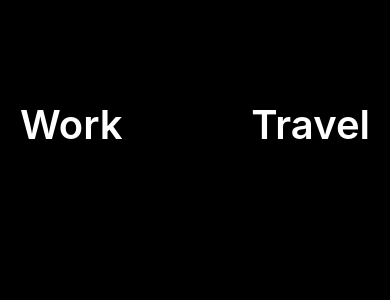
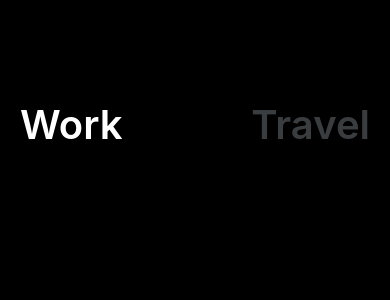
Before and after one commit to canadaprogrammer/react-native-todo-app, a React Native app: screen / in a window 390 px wide. Shown: the top 300 px of the page. Built offline with nearby package versions, Linux system fonts and the light colour scheme.

Commit message:
button active and inactive style

```diff
--- a/App.js
+++ b/App.js
@@ -1,4 +1,5 @@
 import { StatusBar } from 'expo-status-bar';
+import React, { useState } from 'react';
 import {
   StyleSheet,
   Text,
@@ -6,23 +7,30 @@ import {
   TouchableOpacity,
   TouchableHighlight,
 } from 'react-native';
-import { theme } from 'colors';
+import { theme } from './colors';
 
 export default function App() {
+  const [working, setWorking] = useState(true);
+  const travel = () => setWorking(false);
+  const work = () => setWorking(true);
   return (
     <View style={styles.container}>
       <StatusBar style='auto' />
       <View style={styles.header}>
-        <TouchableOpacity>
-          <Text style={styles.btnText}>Work</Text>
+        <TouchableOpacity onPress={work}>
+          <Text
+            style={{ ...styles.btnText, color: working ? 'white' : theme.grey }}
+          >
+            Work
+          </Text>
         </TouchableOpacity>
-        <TouchableHighlight
-          onPress={() => console.log('pressed')}
-          underlayColor='red'
-          activeOpacity={0.5}
-        >
-          <Text style={styles.btnText}>Travel</Text>
-        </TouchableHighlight>
+        <TouchableOpacity onPress={travel}>
+          <Text
+            style={{ ...styles.btnText, color: working ? theme.grey : 'white' }}
+          >
+            Travel
+          </Text>
+        </TouchableOpacity>
       </View>
     </View>
   );
@@ -40,7 +48,6 @@ const styles = StyleSheet.create({
     marginTop: 100,
   },
   btnText: {
-    color: 'white',
     fontSize: 40,
     fontWeight: '600',
   },
```
Also changed, not shown: 1 other file (tests, documents, lock files or other folders).
